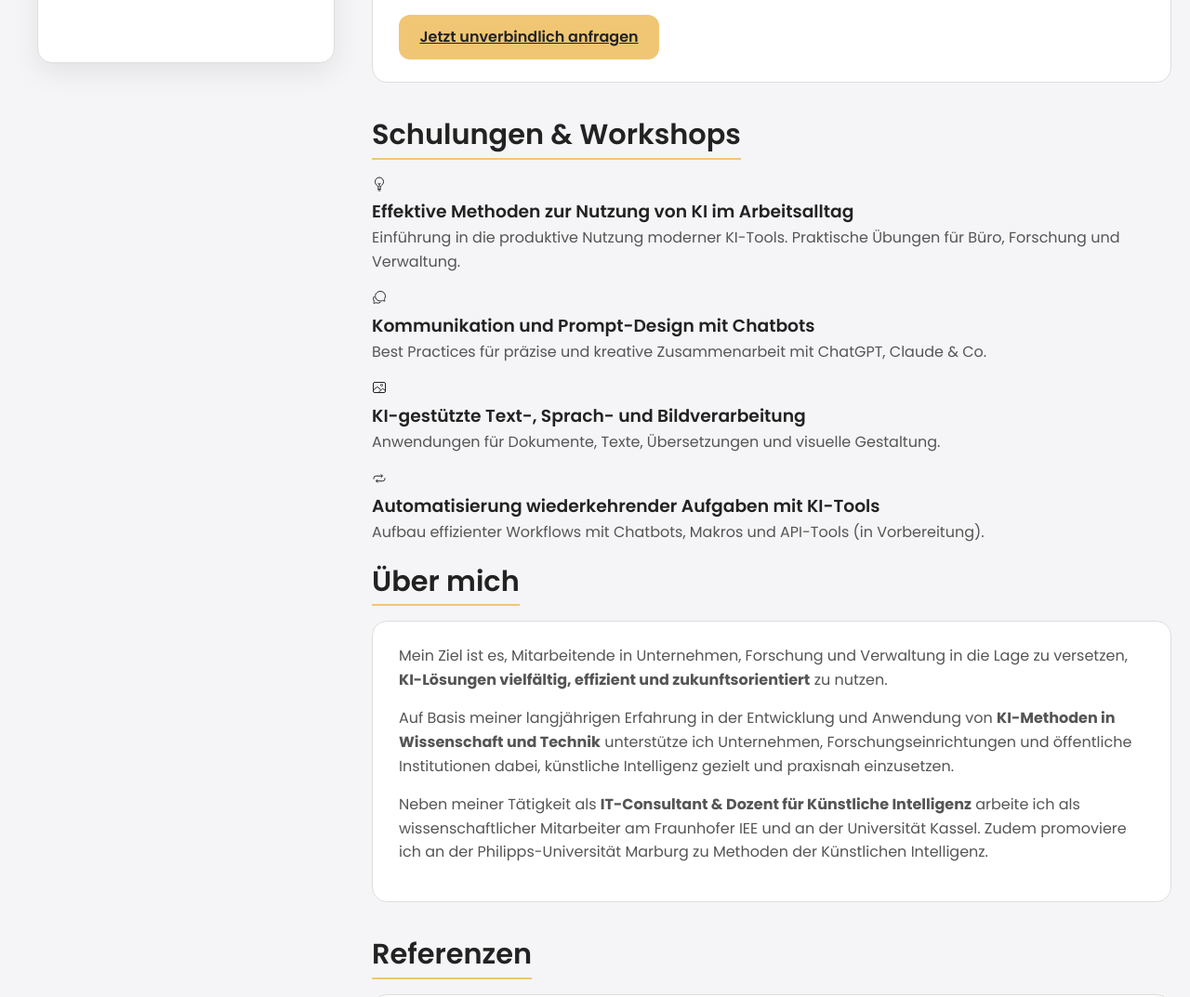
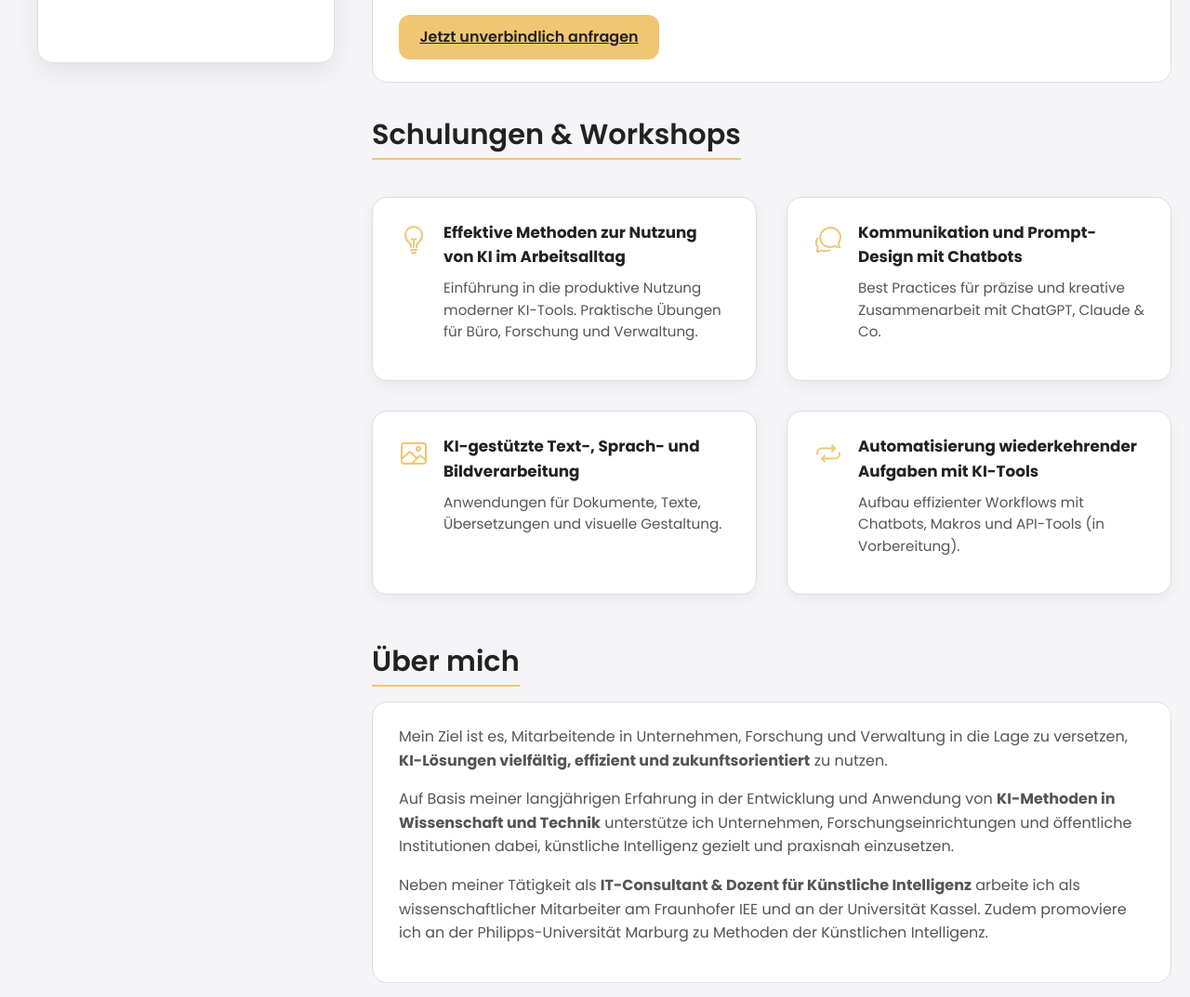
Before and after one commit to Kleebaue/consulting, a plain HTML site: page index.html in a window 1280 px wide. Shown: the part 692-1765 px from the top of the page at 93% size. Drawn offline with nearby package versions, Linux system fonts and the light colour scheme.

Commit message:
added style boxes

```diff
--- a/assets/css/style.css
+++ b/assets/css/style.css
@@ -221,49 +221,63 @@ p {
 }
 
 /* ===============================
-   Service Cards (Schulungen)
+   Schulungen & Workshops
+   (große Karten)
    =============================== */
 
-.service-list {
-  display: grid;
-  grid-template-columns: repeat(auto-fit, minmax(260px, 1fr));
-  gap: 1.5rem;
-  list-style: none;
+#workshops {
+  margin-bottom: 3rem;
 }
 
-.service-item {
-  background: var(--card-bg);
-  border-radius: 1rem;
-  padding: 1.25rem 1.5rem;
-  transition: transform 0.2s ease, box-shadow 0.2s ease;
-  display: flex;
-  align-items: flex-start;
-  gap: 1rem;
-  border: 1px solid var(--border-color);
+.workshop-grid {
+  display: grid;
+  grid-template-columns: repeat(2, 1fr);
+  gap: 2rem;
+  margin-top: 1.5rem;
 }
 
-.service-item:hover {
-  transform: translateY(-3px);
-  box-shadow: 0 10px 25px rgba(0, 0, 0, 0.06);
+.workshop-card {
+  display: flex;
+  flex-direction: row;
+  align-items: flex-start;
+  background: var(--card-bg);
+  border: 1px solid var(--border-color);
+  border-radius: 1rem;
+  padding: 1.5rem 1.75rem;
+  box-shadow: 0 6px 16px rgba(0, 0, 0, 0.05);
+  transition: transform 0.2s ease, box-shadow 0.2s ease;
 }
 
-.service-icon-box ion-icon {
-  font-size: 1.8rem;
-  color: var(--accent-color);
-  margin-top: 0.2rem;
+.workshop-card:hover {
+  transform: translateY(-4px);
+  box-shadow: 0 10px 25px rgba(0, 0, 0, 0.1);
 }
 
-.service-item-title {
-  font-size: 1.1rem;
-  font-weight: 600;
-  color: var(--text-primary);
-  margin-bottom: 0.25rem;
+.workshop-card .icon {
+  color: var(--accent-color);
+  font-size: 2rem;
+  margin-right: 1rem;
+  flex-shrink: 0;
 }
 
-.service-item-text {
+.workshop-card .content h3 {
+  font-size: 1.05rem;
+  font-weight: 700;
+  margin-bottom: 0.5rem;
+  color: var(--text-primary);
+}
+
+.workshop-card .content p {
   font-size: 0.95rem;
+  line-height: 1.55;
   color: var(--text-secondary);
-  line-height: 1.5;
+}
+
+/* Mobilansicht Workshops: 1 Spalte */
+@media (max-width: 800px) {
+  .workshop-grid {
+    grid-template-columns: 1fr;
+  }
 }
 
 /* ===============================
@@ -390,6 +404,13 @@ p {
   text-decoration: underline;
 }
 
+/* Abstand vor Impressum & Datenschutz */
+
+#impressum,
+#datenschutz {
+  margin-top: 2rem;
+}
+
 /* ===============================
    Responsives Design
    =============================== */
@@ -426,10 +447,6 @@ p {
     gap: 1rem;
   }
 
-  .service-list {
-    grid-template-columns: 1fr;
-  }
-
   .main-content {
     margin-bottom: 2rem;
   }
```
